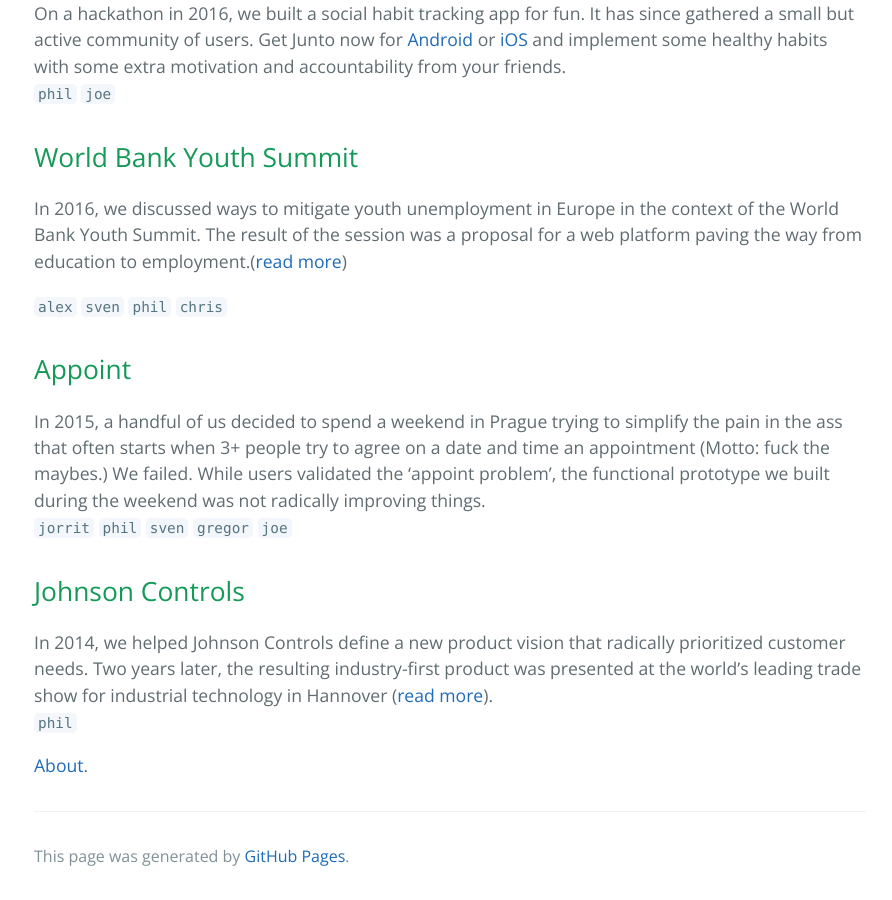
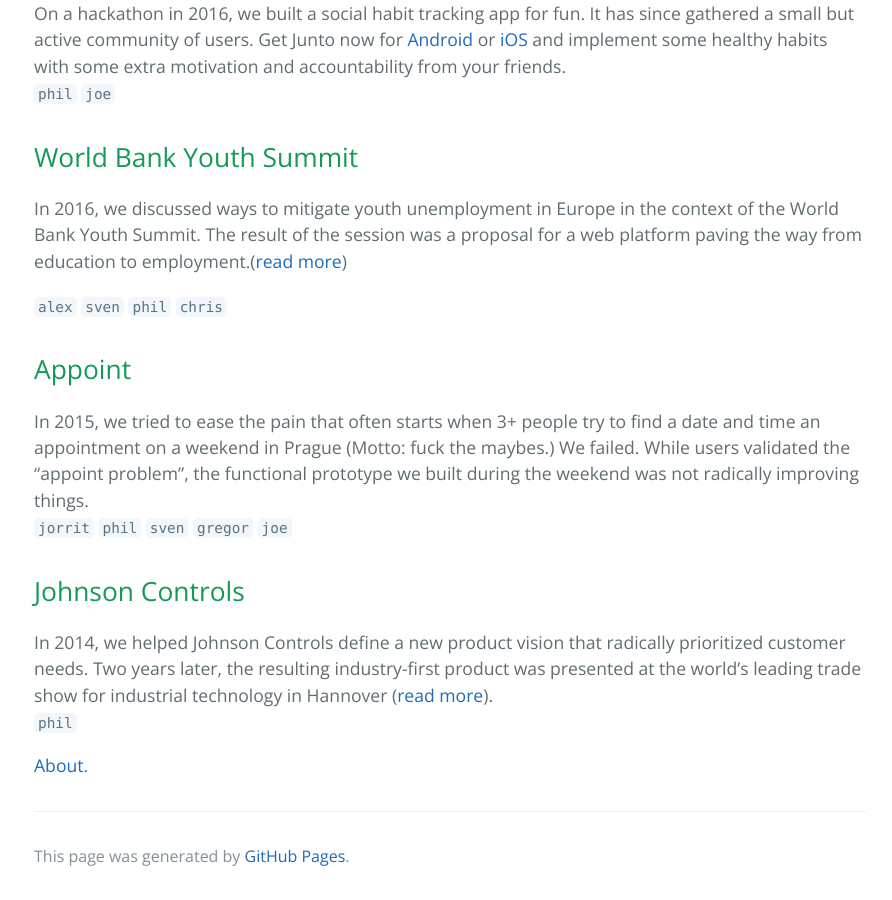
Before and after one commit to pal-lab/pal-lab.github.io, a Jekyll site: the page built from index.md, in a window 1280 px wide and 900 px high, scrolled down 907 px. Shown: the whole window, without its empty margins (190-1082 px from the left). Built offline with Jekyll 4.4.1, drawn with Linux system fonts in a browser that asks for light colours; our own code applies the rules of GitHub Pages for plain Markdown files.

Commit message:
editorial changes

```diff
--- a/index.md
+++ b/index.md
@@ -30,7 +30,7 @@ In 2016, we discussed ways to mitigate youth unemployment in Europe in the conte
 
 ## [](#header-2)Appoint
 
-In 2015, a handful of us decided to spend a weekend in Prague trying to simplify the pain in the ass that often starts when 3+ people try to agree on a date and time an appointment (Motto: fuck the maybes.) We failed. While users validated the 'appoint problem', the functional prototype we built during the weekend was not radically improving things.
+In 2015, we tried to ease the pain that often starts when 3+ people try to find a date and time an appointment on a weekend in Prague (Motto: fuck the maybes.) We failed. While users validated the "appoint problem", the functional prototype we built during the weekend was not radically improving things.
 `jorrit` `phil` `sven` `gregor` `joe`
 
 
```
